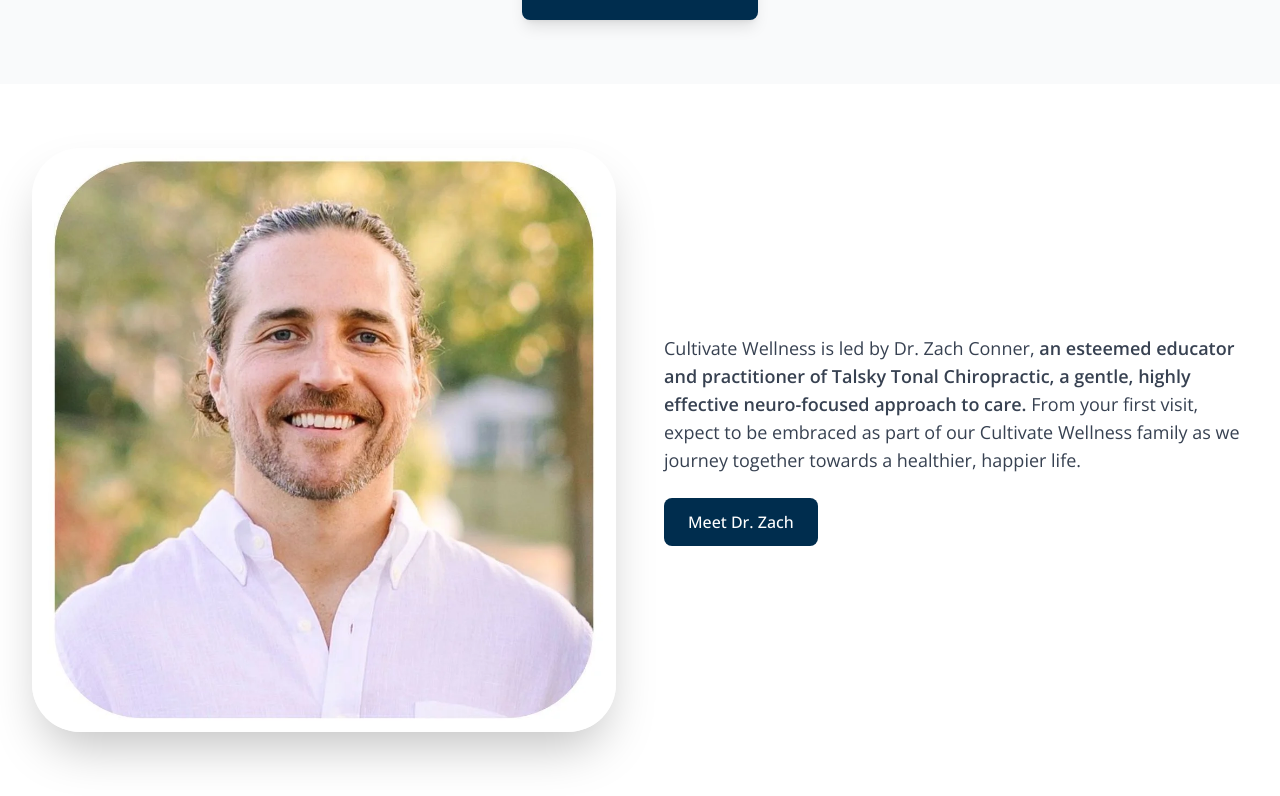
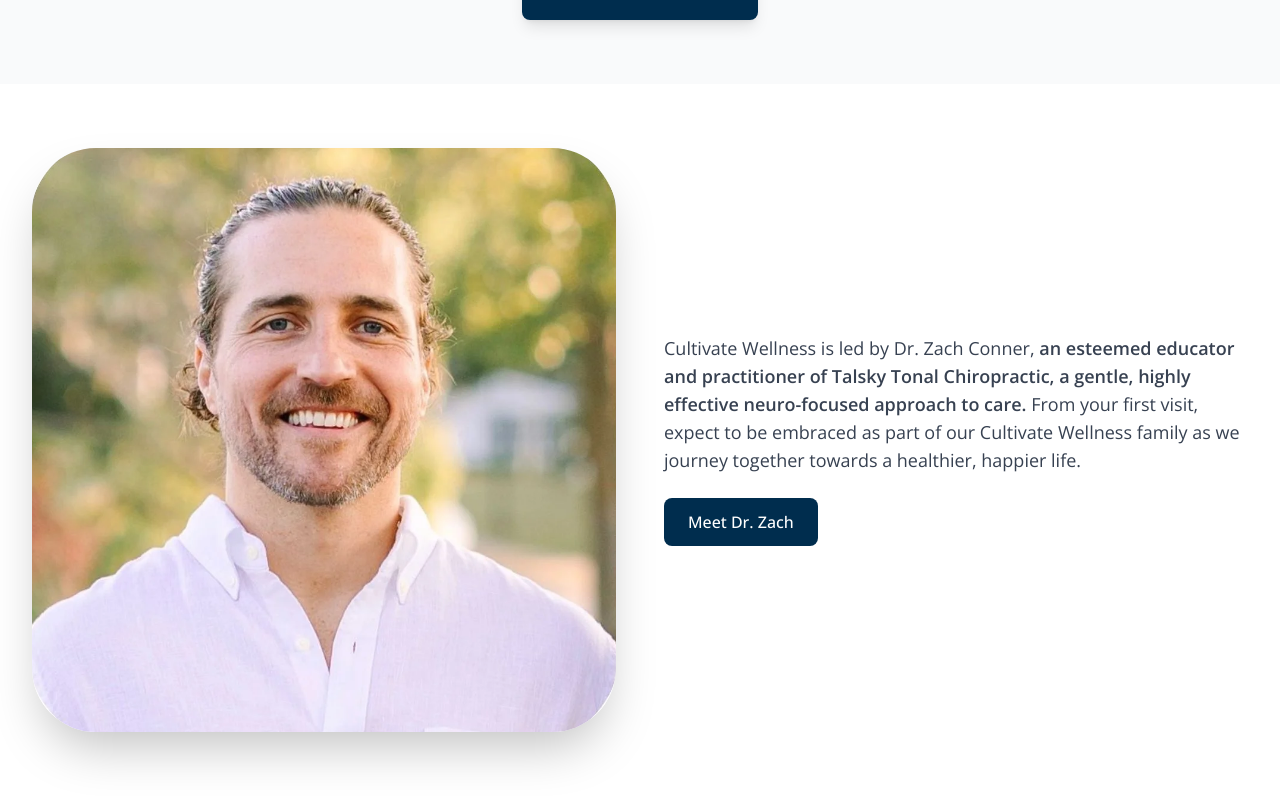
Before and after one commit to drzachconner/talskytonal-dot-com, a React (Vite) app: page / in a window 1280 px wide. Shown: the part 3024-3820 px from the top of the page. Built offline with nearby package versions, Linux system fonts and the light colour scheme.

Commit message:
Updated Home.tsx

```diff
--- a/src/pages/Home.tsx
+++ b/src/pages/Home.tsx
@@ -193,11 +193,11 @@ export default function Home() {
       <section className="py-16 bg-white">
         <div className="max-w-7xl mx-auto px-4 sm:px-6 lg:px-8">
           <div className="grid md:grid-cols-2 gap-12 items-center">
-            <div className="rounded-[3rem] overflow-hidden shadow-2xl">
+            <div className="rounded-[4rem] overflow-hidden shadow-2xl">
               <img
                 src="/images/dr-zach.webp"
                 alt="Dr. Zach Conner"
-                className="w-full h-full object-cover"
+                className="w-full h-full object-cover scale-110"
               />
             </div>
             <div>
```
